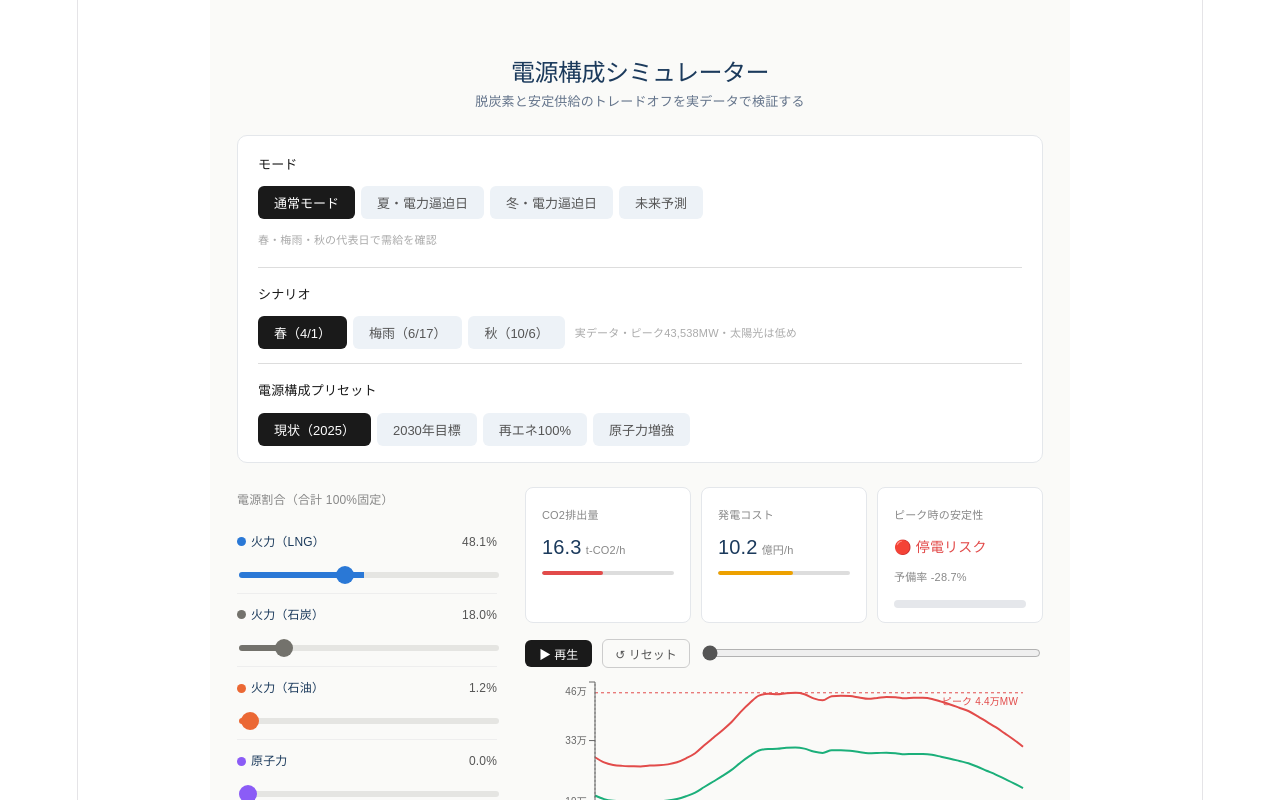
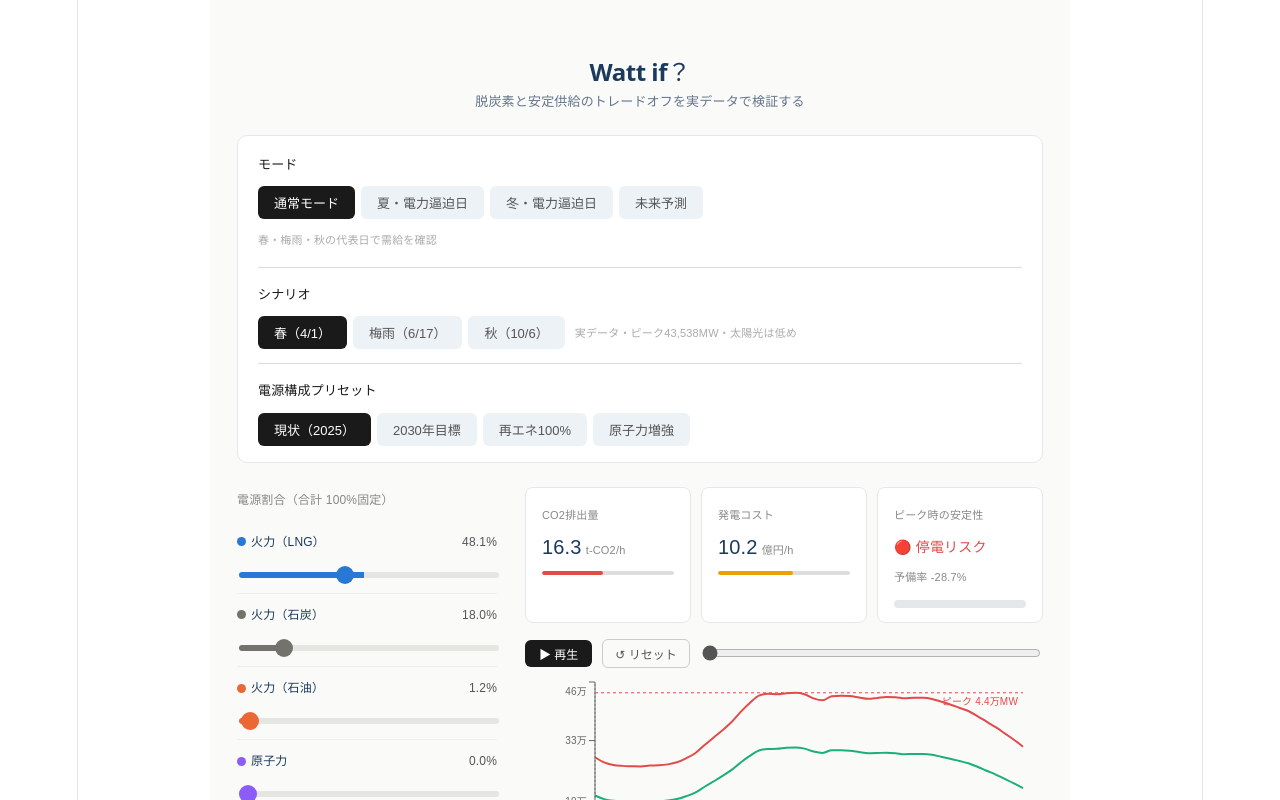
Before and after one commit to Nishiyama1204/Watt-if, a React (Vite) app in the folder energy-simulator/: page / in a window 1280 px wide. Shown: the top 800 px of the page. Built offline with nearby package versions, Linux system fonts and the light colour scheme.

Commit message:
タイトル変更

```diff
--- a/energy-simulator/src/App.jsx
+++ b/energy-simulator/src/App.jsx
@@ -534,7 +534,7 @@ export default function App() {
     <div style={{ padding:"1.5rem", fontFamily:"Noto Sans JP, sans-serif", background:"#FAFAF8", maxWidth:860, margin:"0 auto", color:"#1B3A5C", width:"100%", boxSizing:"border-box" }}>
 
       {/* タイトル */}
-      <h1 style={{ fontSize:24, fontWeight:700, marginBottom:4, letterSpacing:"-.02em", color:"#1B3A5C", textAlign:"center" }}>電源構成シミュレーター</h1>
+      <h1 style={{ fontSize:24, fontWeight:700, marginBottom:4, letterSpacing:"-.02em", color:"#1B3A5C", textAlign:"center" }}>Watt if？</h1>
       <p style={{ fontSize:13, color:"#64748B", marginBottom:20, textAlign:"center" }}>
         脱炭素と安定供給のトレードオフを実データで検証する
       </p>
```
